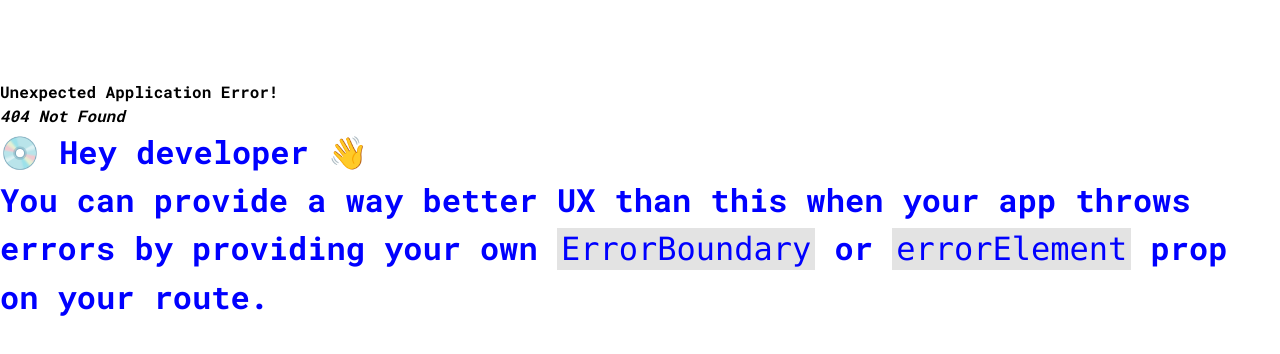
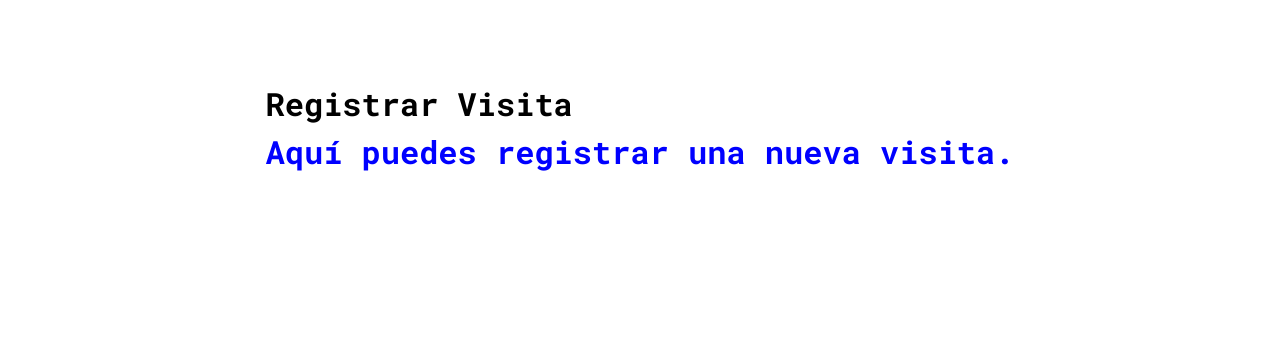
Before and after one commit to ignacioosoto/PROYECTOprogra, a React (Vite) app in the folder proyecto-acceso-front/: page /RVisitas in a window 1280 px wide. Before the commit this address had no page. Shown: the top 354 px of the page. Built offline with nearby package versions, Linux system fonts and the light colour scheme.

Commit message:
form pa visitas
no tiene base de datos aun

```diff
--- a/proyecto-acceso-front/src/layout/defaultLayout.tsx
+++ b/proyecto-acceso-front/src/layout/defaultLayout.tsx
@@ -65,7 +65,10 @@ export default function DefaultLayout({ children }: DefaultLayoutProps) {
           <Link to="/dynamic-qr" className="button-home">QR Dinámico</Link>
           <Link to="/face-recognition" className="button-home">Recon. Facial</Link>
         </div>
-
+{/* Botón "Registrar Visita" centrado (si agregamos otro boton sacarlo) */}
+<div className="flex justify-center mt-6 w-full">
+  <Link to="/RVisitas" className="button-home">Registrar Visita</Link>
+</div>
         {/* Botón de cambio de tema */}
         <button
           onClick={toggleTheme}
--- a/proyecto-acceso-front/src/main.tsx
+++ b/proyecto-acceso-front/src/main.tsx
@@ -14,7 +14,7 @@ import Dashboard from './routes/dashboard.tsx';
 import ProtectedRoute from './routes/protectedRoute.tsx';
 import FaceRecognition from './routes/FaceRecognition.tsx';
 import DynamicQR from './routes/DynamicQR.tsx';
-
+import RVisitas from './routes/RVisitas.tsx';
 const router = createBrowserRouter([
   {
     path: "/",
@@ -31,6 +31,10 @@ const router = createBrowserRouter([
   {
     path: "/dynamic-qr",
     element: <DynamicQR />,
+  },
+  {
+    path: "/RVisitas",
+    element: <RVisitas />,
   },
   {
     path: "/",
--- /dev/null
+++ b/proyecto-acceso-front/src/routes/RVisitas.tsx
@@ -0,0 +1,8 @@
+export default function RegisterVisit() {
+    return (
+      <div>
+        <h1>Registrar Visita</h1>
+        <p>Aquí puedes registrar una nueva visita.</p>
+      </div>
+    );
+  }
```
